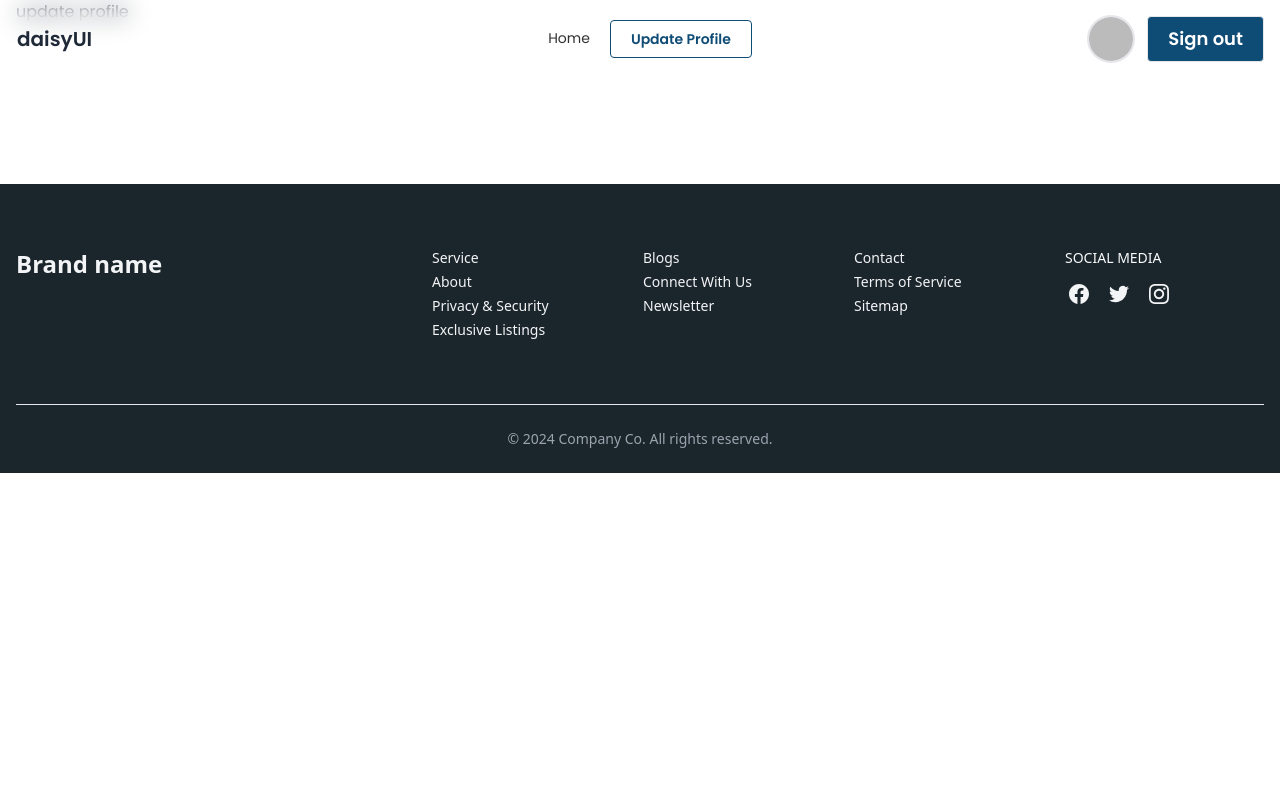
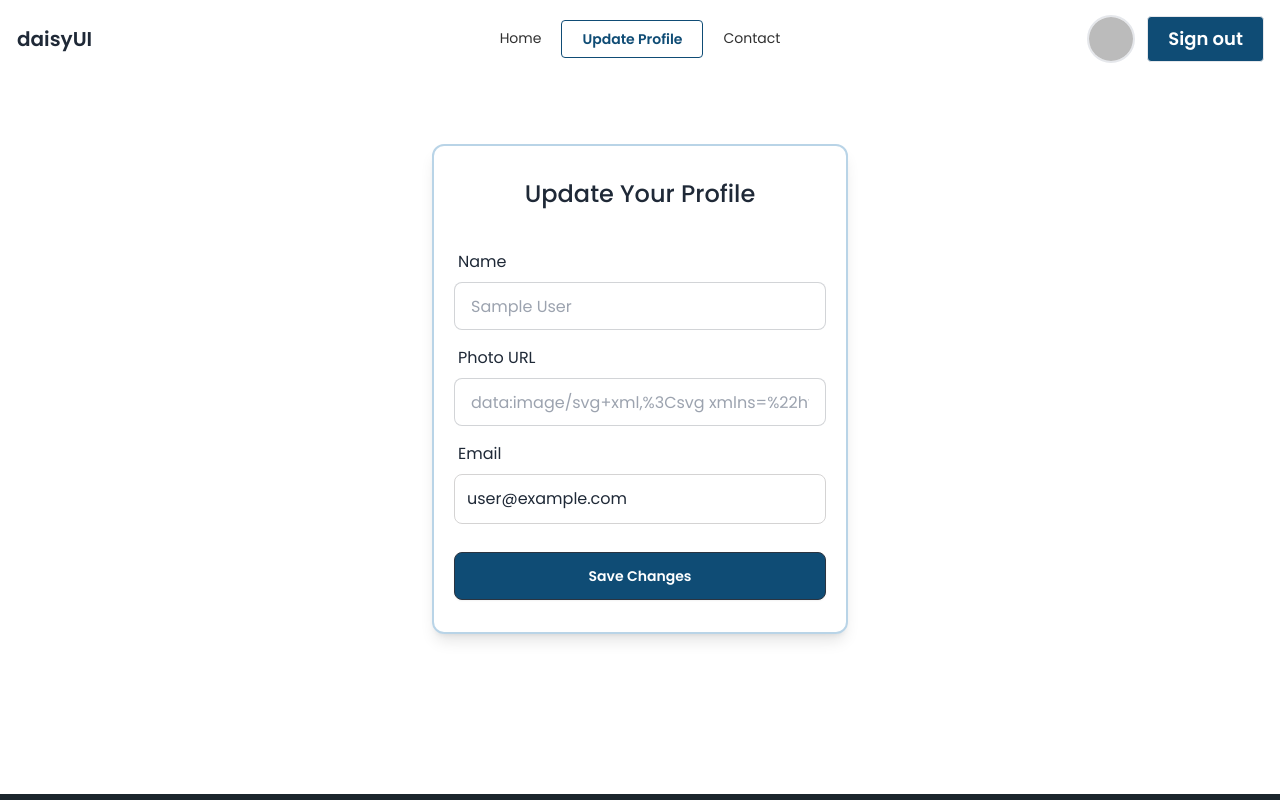
Before and after one commit to Hossain-Md-Shahriar/real-estate, a React (Vite) app: page /update in a window 1280 px wide. Shown: the top 800 px of the page. Built offline with nearby package versions, Linux system fonts and the light colour scheme; no server answers; sample sign-in values are in the browser's storage.

Commit message:
contact page added

```diff
--- a/src/components/EstateCard.jsx
+++ b/src/components/EstateCard.jsx
@@ -34,8 +34,8 @@ const EstateCard = ({ estate }) => {
       <div className="py-3 my-3 border-t-2 border-b-2">
         <h3 className="text-lg font-semibold">Facilities:</h3>
         <ul className="list-disc list-inside text-gray-600 pl-3">
-          {facilities.map((facility) => (
-            <li>{facility}</li>
+          {facilities.map((facility, index) => (
+            <li key={index}>{facility}</li>
           ))}
         </ul>
       </div>
--- a/src/components/Navbar.jsx
+++ b/src/components/Navbar.jsx
@@ -28,6 +28,7 @@ const Navbar = () => {
         </NavLink>
       </li>
       {user && (
+        <>
           <li>
             <NavLink
               to="/update"
@@ -42,6 +43,21 @@ const Navbar = () => {
               Update Profile
             </NavLink>
           </li>
+          <li>
+            <NavLink
+              to="/contact"
+              className={({ isActive }) =>
+                `px-5 py-2 ${
+                  isActive
+                    ? "font-semibold hover:text-white text-[#0F4C75] border border-[#0F4C75] hover:bg-[#0F4C75] rounded"
+                    : "font-normal text-[#131313e0] hover:bg-[#e6e6e6] rounded"
+                }`
+              }
+            >
+              Contact
+            </NavLink>
+          </li>
+        </>
       )}
     </>
   );
--- /dev/null
+++ b/src/pages/Contact.jsx
@@ -0,0 +1,100 @@
+import Navbar from "../components/Navbar";
+
+const Contact = () => {
+  return (
+    <div>
+      <Navbar />
+      <section className="py-8 md:py-16 mt-36 bg-gray-200 rounded-xl shadow-xl">
+        <div className="grid max-w-6xl grid-cols-1 px-6 mx-auto lg:px-8 md:grid-cols-2 md:divide-x">
+          <div className="py-6 md:py-0 md:px-6">
+            <h1 className="text-4xl font-bold">
+              Get in Touch with Luxury Estates
+            </h1>
+            <p className="py-6">
+              Have questions about our luxury properties or need assistance with
+              your real estate journey? Our dedicated team at Luxury Estates is
+              here to assist you every step of the way. Reach out to us today to
+              begin your personalized luxury real estate experience.
+            </p>
+            <div className="space-y-4">
+              <p className="flex items-center">
+                <svg
+                  xmlns="http://www.w3.org/2000/svg"
+                  viewBox="0 0 20 20"
+                  fill="currentColor"
+                  className="w-5 h-5 mr-2 sm:mr-6"
+                >
+                  <path
+                    fillRule="evenodd"
+                    d="M5.05 4.05a7 7 0 119.9 9.9L10 18.9l-4.95-4.95a7 7 0 010-9.9zM10 11a2 2 0 100-4 2 2 0 000 4z"
+                    clipRule="evenodd"
+                  ></path>
+                </svg>
+                <span>Bel Air, California</span>
+              </p>
+              <p className="flex items-center">
+                <svg
+                  xmlns="http://www.w3.org/2000/svg"
+                  viewBox="0 0 20 20"
+                  fill="currentColor"
+                  className="w-5 h-5 mr-2 sm:mr-6"
+                >
+                  <path d="M2 3a1 1 0 011-1h2.153a1 1 0 01.986.836l.74 4.435a1 1 0 01-.54 1.06l-1.548.773a11.037 11.037 0 006.105 6.105l.774-1.548a1 1 0 011.059-.54l4.435.74a1 1 0 01.836.986V17a1 1 0 01-1 1h-2C7.82 18 2 12.18 2 5V3z"></path>
+                </svg>
+                <span>123456789</span>
+              </p>
+              <p className="flex items-center">
+                <svg
+                  xmlns="http://www.w3.org/2000/svg"
+                  viewBox="0 0 20 20"
+                  fill="currentColor"
+                  className="w-5 h-5 mr-2 sm:mr-6"
+                >
+                  <path d="M2.003 5.884L10 9.882l7.997-3.998A2 2 0 0016 4H4a2 2 0 00-1.997 1.884z"></path>
+                  <path d="M18 8.118l-8 4-8-4V14a2 2 0 002 2h12a2 2 0 002-2V8.118z"></path>
+                </svg>
+                <span>grandLuxe@business.com</span>
+              </p>
+            </div>
+          </div>
+          <form
+            noValidate=""
+            className="flex flex-col py-6 space-y-6 md:py-0 md:px-6"
+          >
+            <label className="block">
+              <span className="mb-1">Full name</span>
+              <input
+                type="text"
+                placeholder="name"
+                className="block w-full rounded-md shadow-sm p-3"
+              />
+            </label>
+            <label className="block">
+              <span className="mb-1">Email address</span>
+              <input
+                type="email"
+                placeholder="name@xyz.com"
+                className="block w-full rounded-md shadow-sm p-3"
+              />
+            </label>
+            <label className="block">
+              <span className="mb-1">Message</span>
+              <textarea
+                rows="3"
+                className="block w-full rounded-md"
+              ></textarea>
+            </label>
+            <button
+              type="button"
+              className="self-center px-8 py-3 text-lg rounded bg-[#0F4C75] text-white"
+            >
+              Submit
+            </button>
+          </form>
+        </div>
+      </section>
+    </div>
+  );
+};
+
+export default Contact;
--- /dev/null
+++ b/src/pages/ErrorPage.jsx
@@ -0,0 +1,16 @@
+import { useRouteError } from "react-router-dom";
+
+const ErrorPage = () => {
+  const error = useRouteError();
+  return (
+    <div className="h-screen flex flex-col justify-center items-center gap-4">
+      <h1 className="text-3xl font-bold">Oops!</h1>
+      <p className="text-xl text-center">Sorry, an unexpected error has occurred.</p>
+      <p>
+        <i>{error.statusText || error.message}</i>
+      </p>
+    </div>
+  );
+};
+
+export default ErrorPage;
--- a/src/pages/EstateDetails.jsx
+++ b/src/pages/EstateDetails.jsx
@@ -25,7 +25,7 @@ const EstateDetails = () => {
           <img
             className="w-full h-full object-cover object-center"
             src={image}
-            alt=""
+            alt={estate_title}
           />
         </div>
         <div className="w-full">
--- a/src/pages/Login.jsx
+++ b/src/pages/Login.jsx
@@ -52,7 +52,7 @@ const Login = () => {
       <Navbar />
       <div className="md:w-1/2 lg:w-1/3 mx-auto mt-32 shadow-lg px-5 py-8 rounded-xl border-2 border-[#3282b857]">
         <h2 className="text-2xl font-medium mb-8 text-center">
-          Login Your Account
+          Login to Your Account
         </h2>
         <form onSubmit={handleLogin}>
           <div className="form-control mb-2">
--- a/src/pages/UpdateProfile.jsx
+++ b/src/pages/UpdateProfile.jsx
@@ -1,10 +1,75 @@
 import Navbar from "../components/Navbar";
+import { useContext } from "react";
+import { AuthContext } from "../providers/AuthProvider";
+import { updateProfile } from "firebase/auth";
+import { useNavigate } from "react-router-dom";
 
 const UpdateProfile = () => {
+  const { user } = useContext(AuthContext);
+  const navigate = useNavigate();
+
+  const handleUpdate = (e) => {
+    e.preventDefault();
+    const name = e.target.name.value;
+    const photo = e.target.photo.value;
+
+    updateProfile(user, {
+      displayName: name,
+      photoURL: photo,
+    })
+      .then(() => {
+        console.log("profile updated");
+        navigate("/update");
+      })
+      .catch();
+  };
   return (
     <div>
       <Navbar />
-      update profile
+      <div className="md:w-1/2 lg:w-1/3 mx-auto mt-36 shadow-lg px-5 py-8 rounded-xl border-2 border-[#3282b857]">
+        <h2 className="text-2xl font-medium mb-8 text-center">
+          Update Your Profile
+        </h2>
+        <form onSubmit={handleUpdate}>
+          <div className="form-control mb-2">
+            <label className="label">
+              <span className="">Name</span>
+            </label>
+            <input
+              type="text"
+              placeholder={user.displayName}
+              name="name"
+              className="input input-bordered"
+              required
+            />
+          </div>
+          <div className="form-control mb-2">
+            <label className="label">
+              <span className="">Photo URL</span>
+            </label>
+            <input
+              type="url"
+              placeholder={user.photoURL}
+              name="photo"
+              className="input input-bordered"
+              required
+            />
+          </div>
+          <div className="form-control mb-2">
+            <label className="label">
+              <span className="">Email</span>
+            </label>
+            <p className="p-3 border rounded-lg border-[#c4c3c3ba]">
+              {user.email}
+            </p>
+          </div>
+          <div className="form-control mt-7">
+            <button className="btn btn-neutral bg-[#0F4C75] hover:bg-[#0a3049] text-white">
+              Save Changes
+            </button>
+          </div>
+        </form>
+      </div>
     </div>
   );
 };
--- a/src/routes/Routes.jsx
+++ b/src/routes/Routes.jsx
@@ -6,6 +6,7 @@ import Login from "../pages/Login";
 import Register from "../pages/Register";
 import PrivateRoute from "./PrivateRoute";
 import EstateDetails from "../pages/EstateDetails";
+import Contact from "../pages/Contact";
 
 const router = createBrowserRouter([
   {
@@ -19,12 +20,28 @@ const router = createBrowserRouter([
       },
       {
         path: "/estate/:id",
-        element: <PrivateRoute><EstateDetails /></PrivateRoute>,
+        element: (
+          <PrivateRoute>
+            <EstateDetails />
+          </PrivateRoute>
+        ),
         loader: () => fetch("/luxury.json"),
       },
       {
         path: "/update",
-        element: <PrivateRoute><UpdateProfile /></PrivateRoute>,
+        element: (
+          <PrivateRoute>
+            <UpdateProfile />
+          </PrivateRoute>
+        ),
+      },
+      {
+        path: "/contact",
+        element: (
+            <PrivateRoute>
+              <Contact />
+            </PrivateRoute>
+          ),
       },
       {
         path: "/login",
```
Lines whose indentation alone changed are shown as unchanged.
